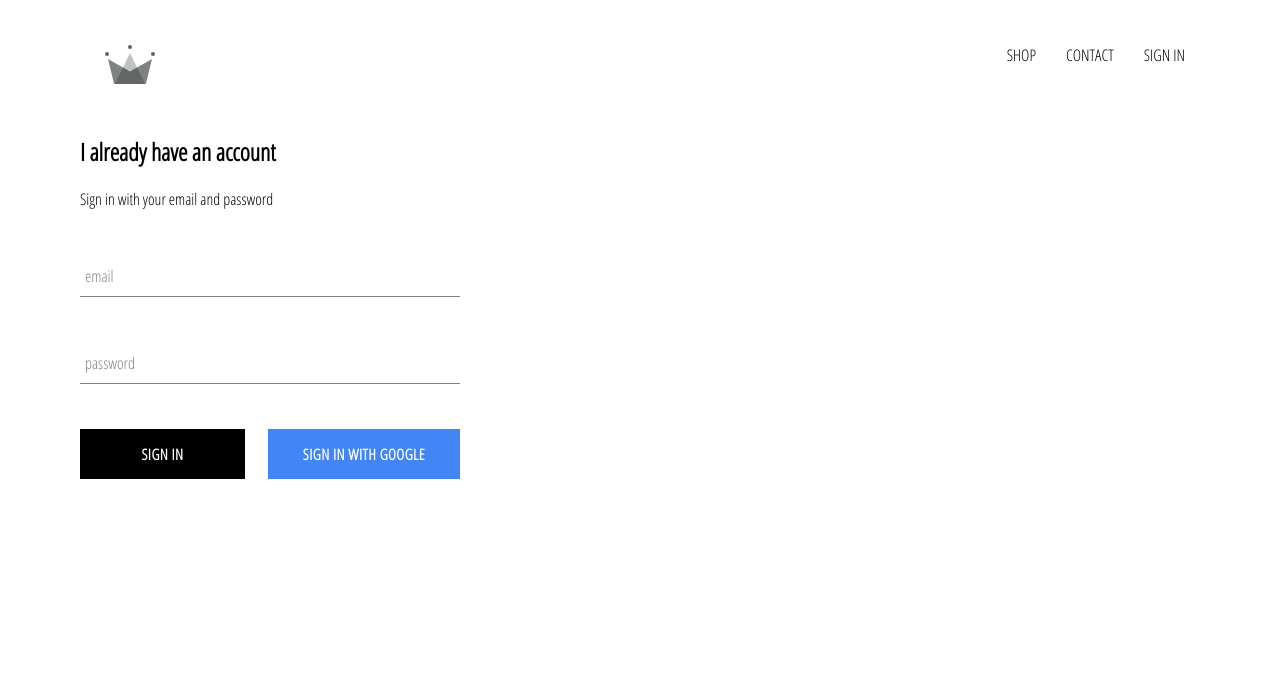
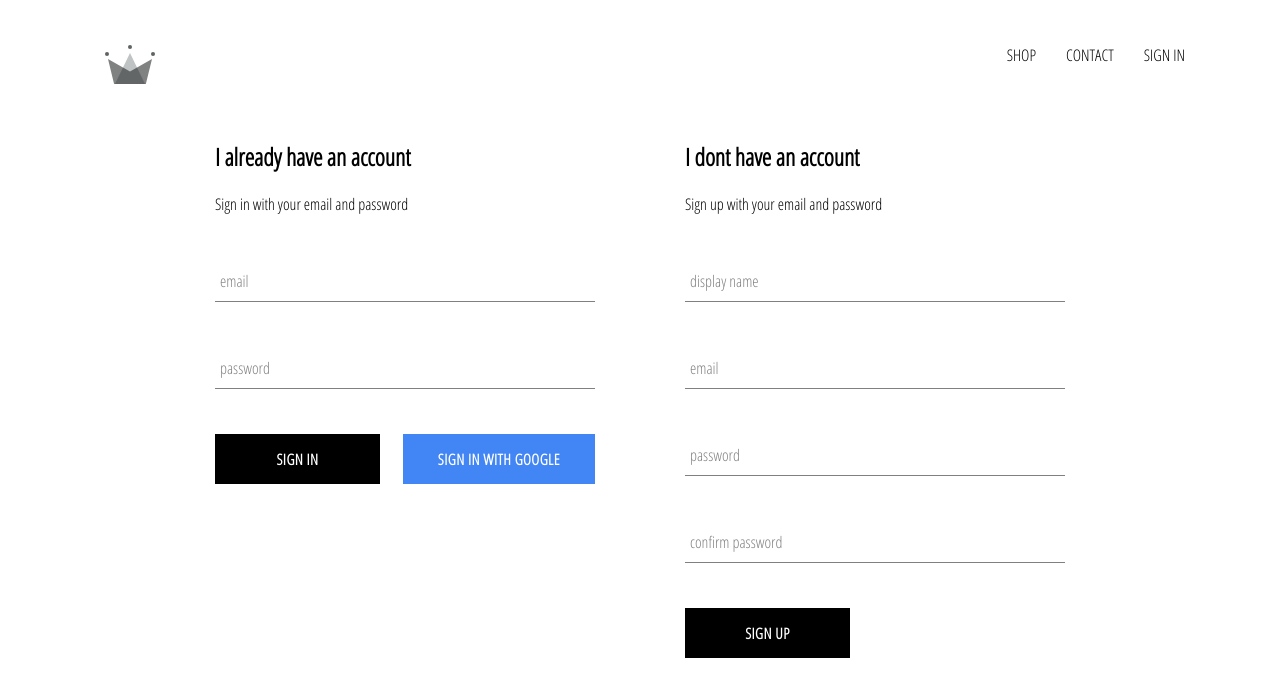
Before and after one commit to frxception/crwn-clothing, a React (Create React App) app: page /signIn in a window 1280 px wide. Shown: the top 696 px of the page. Built offline with nearby package versions, Linux system fonts and the light colour scheme; no server answers.

Commit message:
part 94 google sign and manual signup works

```diff
--- a/src/App.js
+++ b/src/App.js
@@ -1,6 +1,6 @@
 import React from 'react';
 import {Route, Switch} from 'react-router-dom';
-import { auth } from './firebase/firebase.utils'
+import {auth, createUserProfileDoc} from './firebase/firebase.utils'
 import './App.css';
 import HomePage from './pages/home/homepage.component';
 import ShopPage from './pages/shop/shop.component';
@@ -11,7 +11,7 @@ import Header from './components/header/header.component';
 class App extends React.Component {
 
     constructor(props) {
-        super (props);
+        super(props);
         this.state = {
             currentUser: null
         }
@@ -19,12 +19,25 @@ class App extends React.Component {
 
     unsubscribeFromAuth = null;
 
-
     componentDidMount() {
         //NOTE: Auth onAuthStateChanged is an open subscription. Thus, we need to also unsubscribe to avoid memory leak
-        this.unsubscribeFromAuth = auth.onAuthStateChanged(user => {
-            this.setState({ currentUser: user })
-            console.log('[ app:componentDidMount ] - currentUser: ', user)
+        this.unsubscribeFromAuth = auth.onAuthStateChanged(async userAuth => { //NOTE: user argument is async because we will getting the data from firebase
+            if (userAuth) {
+                const userRef = await createUserProfileDoc(userAuth);
+                userRef.onSnapshot(snapShot => {
+                    this.setState({
+                        currentUser: {
+                            id: snapShot.id,
+                            ...snapShot.data()
+                        }
+                    }, () => { //NOTE: This second arg in set state is a async callback
+                        console.log('[ app : componentDidMount() ] - state: ', this.state)
+                    })
+                });
+            } else {
+                this.setState({currentUser: userAuth});
+                console.log('[ app : componentDidMount() ] - userAuth is null set state: ', this.state)
+            }
         })
     }
 
--- /dev/null
+++ b/src/components/sign-up/sign-up.component.jsx
@@ -0,0 +1,79 @@
+import React from 'react';
+import {auth, createUserProfileDoc} from '../../firebase/firebase.utils'
+import FormInput from "../form-input/form-input.component";
+import CustomButton from "../custom-button/custom-button.component";
+import './sign-up.styles.scss'
+
+class SignUp extends React.Component {
+
+    constructor(props) {
+        super(props);
+
+        this.state = {
+            displayName: '',
+            email: '',
+            password: '',
+            confirmPassword: ''
+        }
+    }
+
+    handleSubmit = async evt => {
+        evt.preventDefault();
+        const {displayName, email, password, confirmPassword} = this.state;
+
+        if (password !== confirmPassword) {
+            alert("Oops! Pass did not match!!!")
+            return;
+        }
+        try {
+            const {user} = await auth.createUserWithEmailAndPassword(email, password)
+            await createUserProfileDoc(user, {displayName})
+
+            //NOTE: Resets the state of this component only to initial values
+            this.setState({
+                    displayName: '',
+                    email: '',
+                    password: '',
+                    confirmPassword: ''
+                }
+            )
+        } catch (error) {
+            console.error('[ sign-up : handleSubmit ] - error: ', error)
+        }
+
+    }
+
+    handleChange = evt => {
+        const {value, name} = evt.target
+        this.setState( {[name]: value} )//NOTE: dynamic name [key] in the map
+    }
+
+
+    render() {
+        const {displayName, email, password, confirmPassword} = this.state;
+        return (
+            <div className='sign-up'>
+                <h2>I dont have an account</h2>
+                <span>Sign up with your email and password</span>
+
+                <form onSubmit={this.handleSubmit} className='sign-up-form'>
+                    <FormInput name='displayName' label='display name' type='text' value={displayName} handleChange={this.handleChange} required/>
+                    <FormInput name='email' label='email' type='email' value={email} handleChange={this.handleChange} required/>
+                    <FormInput name='password' label='password' type='password' value={password} handleChange={this.handleChange} required/>
+                    <FormInput name='confirmPassword' label='confirm password' type='password' value={confirmPassword}
+                               handleChange={this.handleChange} required/>
+
+                    <div className='buttons'>
+                        <CustomButton type='submit'>SIGN UP</CustomButton>
+                    </div>
+
+                </form>
+            </div>
+        );
+    }
+
+
+}
+
+
+export default SignUp;
--- /dev/null
+++ b/src/components/sign-up/sign-up.styles.scss
@@ -0,0 +1,14 @@
+.sign-up{
+  width: 380px;
+  display: flex;
+  flex-direction: column;
+
+  .title{
+    margin: 10px 0; //NOTE: Top and bottom to 10px --- left and right to 0
+  }
+
+  .buttons{
+    display: flex;
+    justify-content: space-between;
+  }
+}
--- a/src/firebase/firebase.utils.js
+++ b/src/firebase/firebase.utils.js
@@ -2,7 +2,7 @@ import firebase from "firebase/app";
 import 'firebase/firestore'
 import 'firebase/auth'
 
-
+//TODO: Find a way how to make this firebase configuration secure.
 const cfg = {
     apiKey: "AIzaSyBBmxZ8y9O-Nb7gPHbkHoj2of9-lNpyDao",
     authDomain: "frx-react-course-crwn-db.firebaseapp.com",
@@ -13,6 +13,31 @@ const cfg = {
     appId: "1:131247466806:web:df2abfe968783c490fab97",
     measurementId: "G-WH86VL9412"
 };
+
+export const createUserProfileDoc = async(userAuth, additionalData) => {
+    if(!userAuth) return;
+    const userDocRef = firestore.doc(`users/${userAuth.uid}`)
+    const docSnapShot = await userDocRef.get()
+    console.log('[ firebase : createUserProfileDoc ] -  user ref docSnapShot:',docSnapShot )
+
+    if(!docSnapShot.exists){
+        const { displayName, email } = userAuth;
+        const createdAt = new Date();
+
+        try{
+            //NOTE: In FB we always use document reference to set, delete, update data (not the collection ref)
+            await userDocRef.set({
+                displayName,
+                email,
+                createdAt,
+                ...additionalData
+            })
+        }catch (error) {
+            console.error('[ firebase : createUserProfileDoc : error ] - ',error);
+        }
+    }
+    return userDocRef;
+}
 
 
 firebase.initializeApp(cfg);
--- a/src/pages/sign-user/sign-user.component.jsx
+++ b/src/pages/sign-user/sign-user.component.jsx
@@ -1,11 +1,13 @@
 import React from "react";
 import SignIn from '../../components/sign-in/sign-in.component'
+import SignUp from '../../components/sign-up/sign-up.component'
 import './sign-user.styles.scss'
 
 
 const SignUser = () => (
     <div className='sign-in-and-sign-up'>
         <SignIn />
+        <SignUp />
     </div>
 )
 
--- a/src/pages/sign-user/sign-user.styles.scss
+++ b/src/pages/sign-user/sign-user.styles.scss
@@ -1,6 +1,6 @@
-.homepage {
+.sign-in-and-sign-up {
+  width: 850px;
   display: flex;
-  flex-direction: column;
-  align-items: center;
-  padding: 20px 80px;
+  justify-content: space-between;
+  margin: 30px auto;
 }
```
